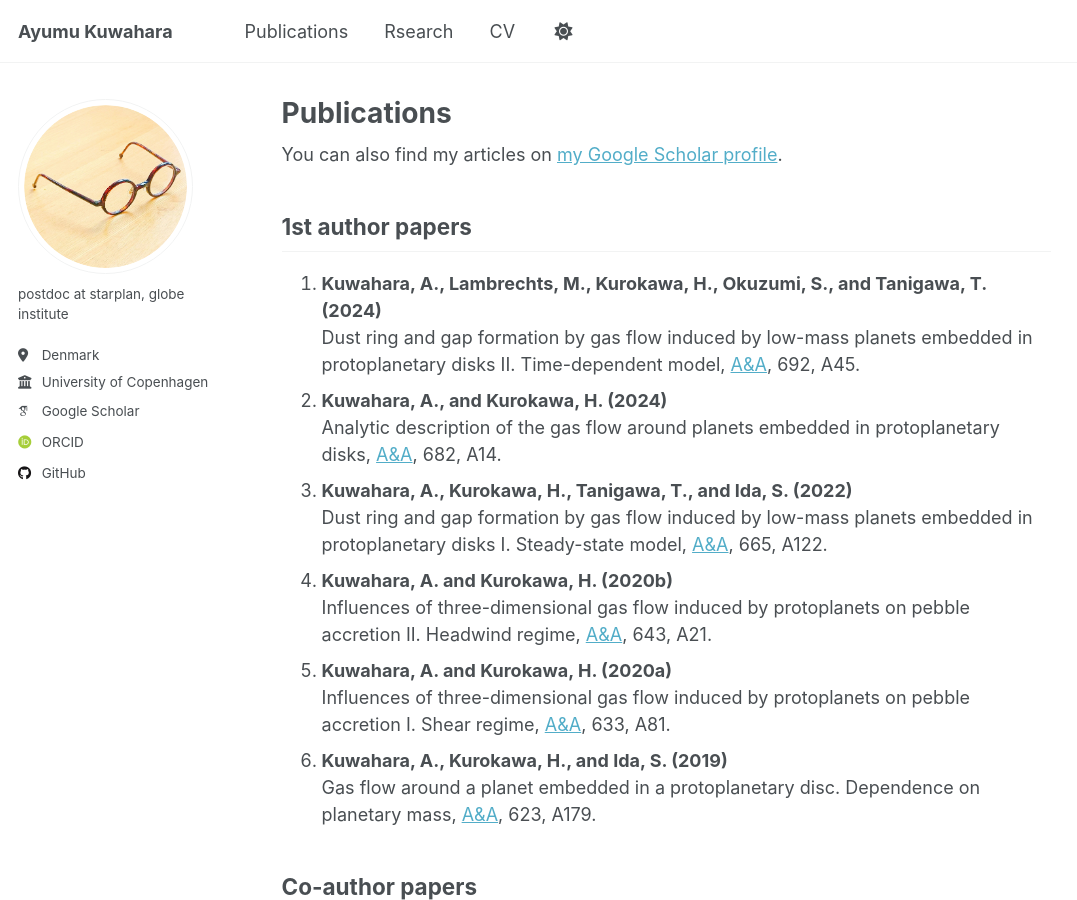
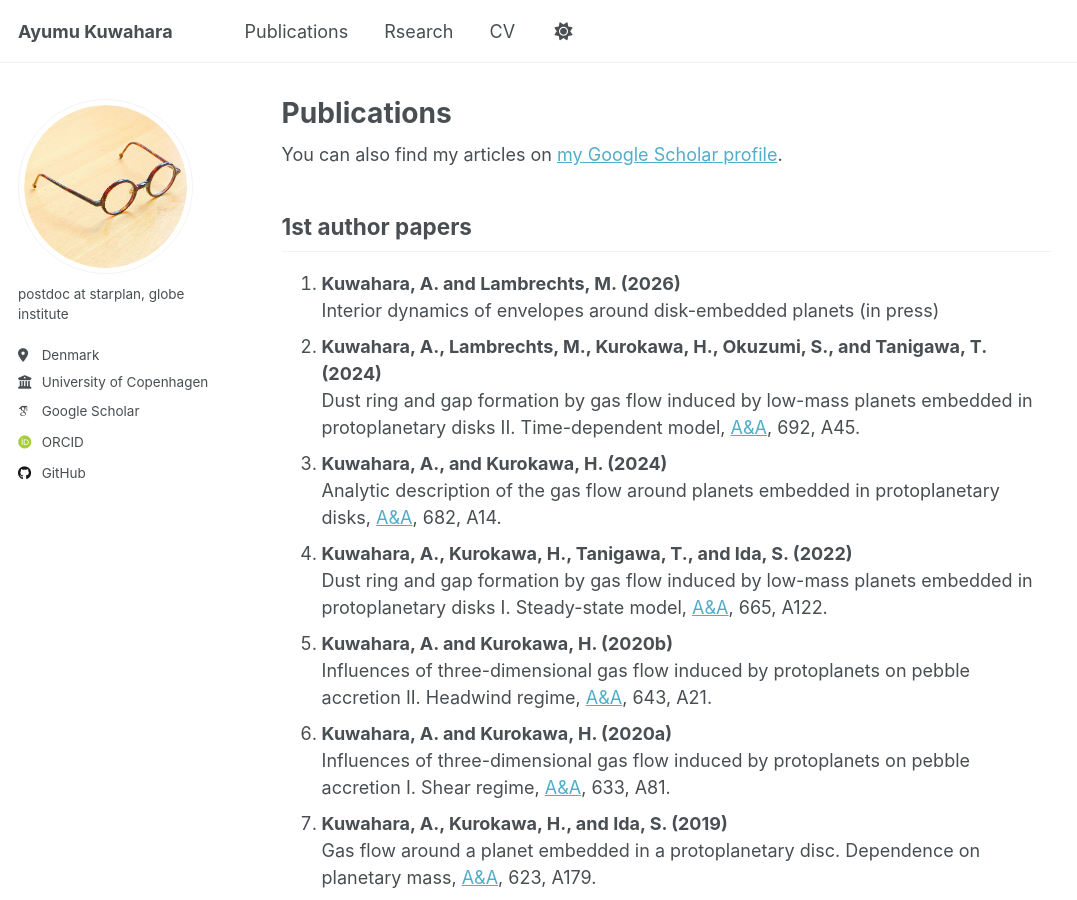
Before and after one commit to AyumuKuwahara/ayumukuwahara.github.io, a Jekyll site: the page built from _pages/publications.html, in a window 1280 px wide and 900 px high. Shown: the whole window, without its empty margins (0-1077 px from the left). Built offline with Jekyll 4.4.1, drawn with Linux system fonts in a browser that asks for light colours; some web fonts are replaced.

Commit message:
Add new publication entry

```diff
--- a/_pages/publications.html
+++ b/_pages/publications.html
@@ -11,6 +11,8 @@ author_profile: true
 <h2>1st author papers</h2>
 
 <ol>
+  <li><b>Kuwahara, A. and Lambrechts, M. (2026)</b><br>
+    Interior dynamics of envelopes around disk-embedded planets (in press)
   <li><b>Kuwahara, A., Lambrechts, M., Kurokawa, H., Okuzumi, S., and Tanigawa, T. (2024)</b><br>
     Dust ring and gap formation by gas flow induced by low-mass planets embedded in protoplanetary disks II. Time-dependent model,
     <a href="https://doi.org/10.1051/0004-6361/202451159">A&A</a>, 692, A45.
```
